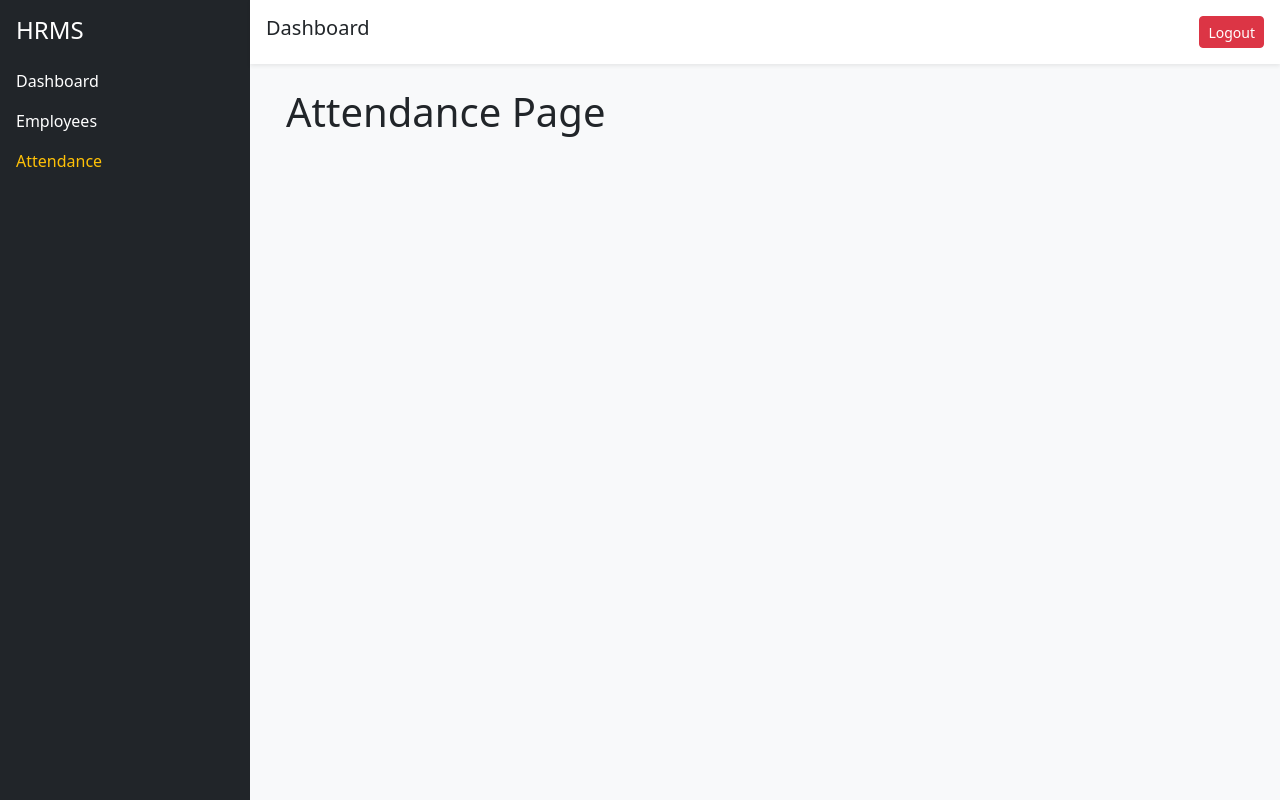
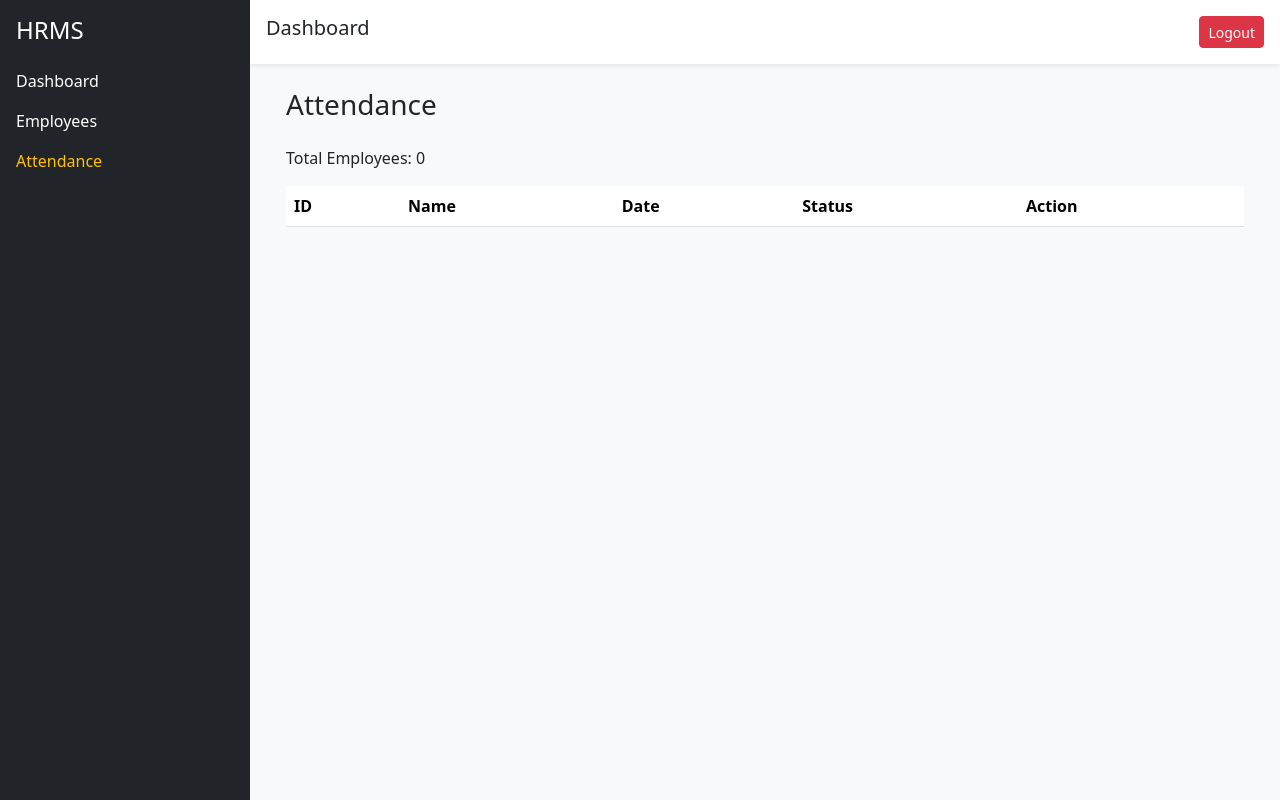
Before and after one commit to SumitVIP25/hrms-dashboard, a React (Vite) app: page /attendance in a window 1280 px wide. Built offline with nearby package versions, Linux system fonts and the light colour scheme.

Commit message:
Present absent status badge updated

```diff
--- a/src/pages/Attendance.jsx
+++ b/src/pages/Attendance.jsx
@@ -1,10 +1,78 @@
+import { useEffect, useState } from "react"
 import MainLayout from "../layout/MainLayout"
 
 export default function Attendance() {
+    const [attendance, setAttendance] = useState([]);
+    const [employees, setEmployees] = useState([]);
+
+
+
+    useEffect(() => {
+        const storedEmployees = localStorage.getItem("employees");
+
+        if (storedEmployees) {
+            setEmployees(JSON.parse(storedEmployees));
+        }
+    }, []);
+
+    const handleAttendenceStatus = (id, status) => {
+        const updatedEmployees = employees.map((employee) => employee.id === id ? { ...employee, attendanceStatus: status, } : employee
+        );
+        setEmployees(updatedEmployees);
+
+        localStorage.setItem("employees", JSON.stringify(updatedEmployees));
+    };
+
     return (
         <MainLayout>
             <div className="container">
-                <h1>Attendance Page</h1>
+                <h3 className="mb-4">Attendance</h3>
+                <p>Total Employees: {employees.length}</p>
+                <table className="table table-hover">
+                    <thead>
+                        <tr>
+                            <th>ID</th>
+                            <th>Name</th>
+                            <th>Date</th>
+                            <th>Status</th>
+                            <th>Action</th>
+                        </tr>
+                    </thead>
+
+                    <tbody>
+                        {employees.map((employee, index) => (
+                            <tr key={employee.index}>
+                                <td>{employee.id}</td>
+                                <td>{employee.name}</td>
+                                <td>{new Date().toLocaleDateString()}</td>
+                                <td><span
+                                    className={`badge ${employee.attendanceStatus === "Present"
+                                        ? "bg-success"
+                                        : employee.attendanceStatus === "Absent"
+                                            ? "bg-danger"
+                                            : employee.attendanceStatus === "Leave"
+                                                ? "bg-warning"
+                                                : "bg-secondary"
+                                        }`}
+                                >
+                                    {employee.attendanceStatus || "Not Marked"}
+                                </span>
+                                </td>
+
+                                <td>
+                                    <button className="btn btn-success btn-sm me-1"
+                                        onClick={() => handleAttendenceStatus(employee.id, "Present")}>Present</button>
+
+                                    <button className="btn btn-danger btn-sm me-1"
+                                        onClick={() => handleAttendenceStatus(employee.id, "Absent")}>Absent</button>
+
+                                    <button className="btn btn-warning btn-sm"
+                                        onClick={() => handleAttendenceStatus(employee.id, "Leave")}>Leave</button>
+                                </td>
+                            </tr>
+                        ))}
+                    </tbody>
+                </table>
             </div>
         </MainLayout>
     )
```
